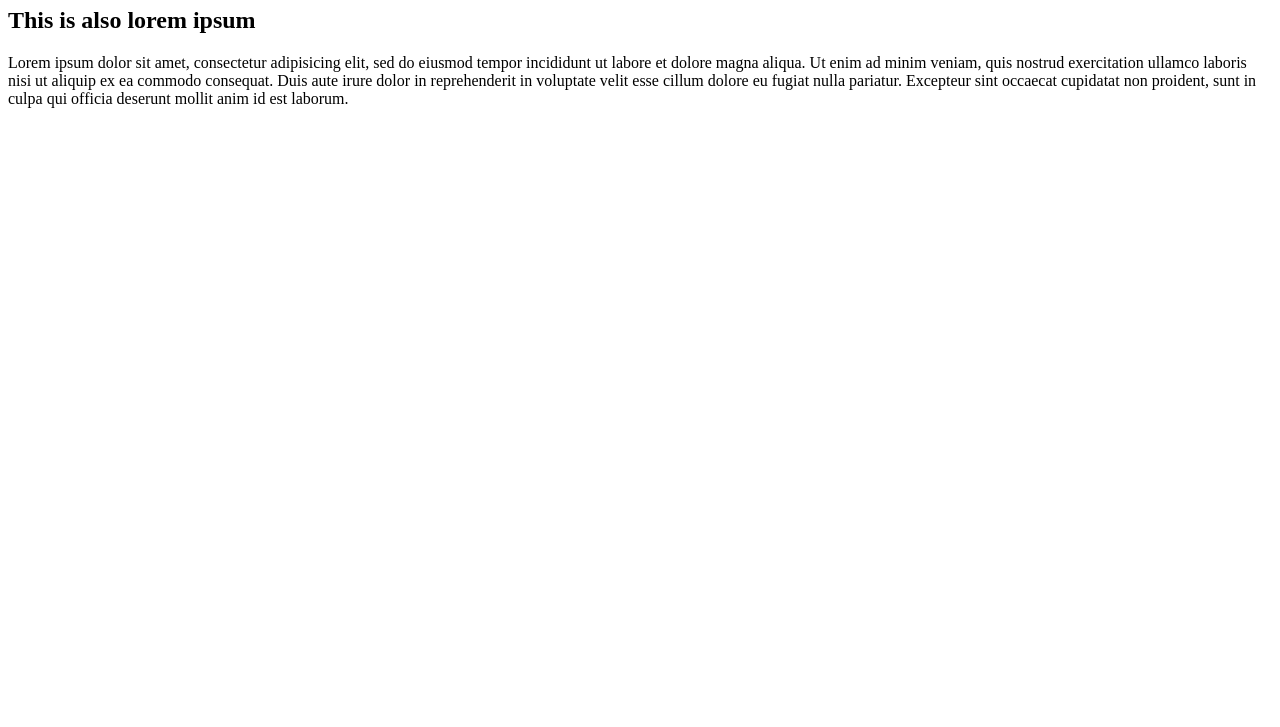
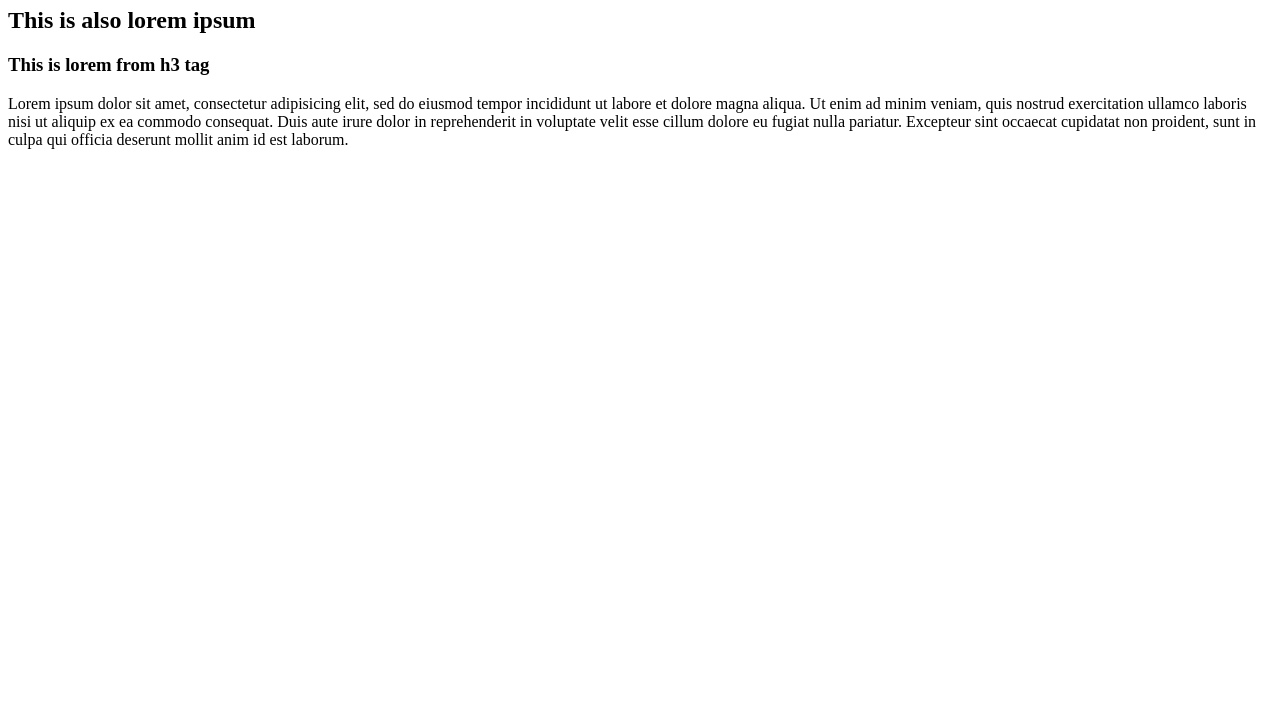
Before and after one commit to HarshitKumarOjha/node-app, a plain HTML site: page index.html in a window 1280 px wide. Shown: the part 73-800 px from the top of the page. Drawn offline with Linux system fonts and the light colour scheme.

Commit message:
add h3 tag

```diff
--- a/index.html
+++ b/index.html
@@ -8,6 +8,7 @@
 
 <h1>This is lorem ipsum</h1>
 <h2>This is also lorem ipsum</h2>
+<h3>This is lorem from h3 tag</h3>
 <p>Lorem ipsum dolor sit amet, consectetur adipisicing elit, sed do eiusmod
 tempor incididunt ut labore et dolore magna aliqua. Ut enim ad minim veniam,
 quis nostrud exercitation ullamco laboris nisi ut aliquip ex ea commodo
```
